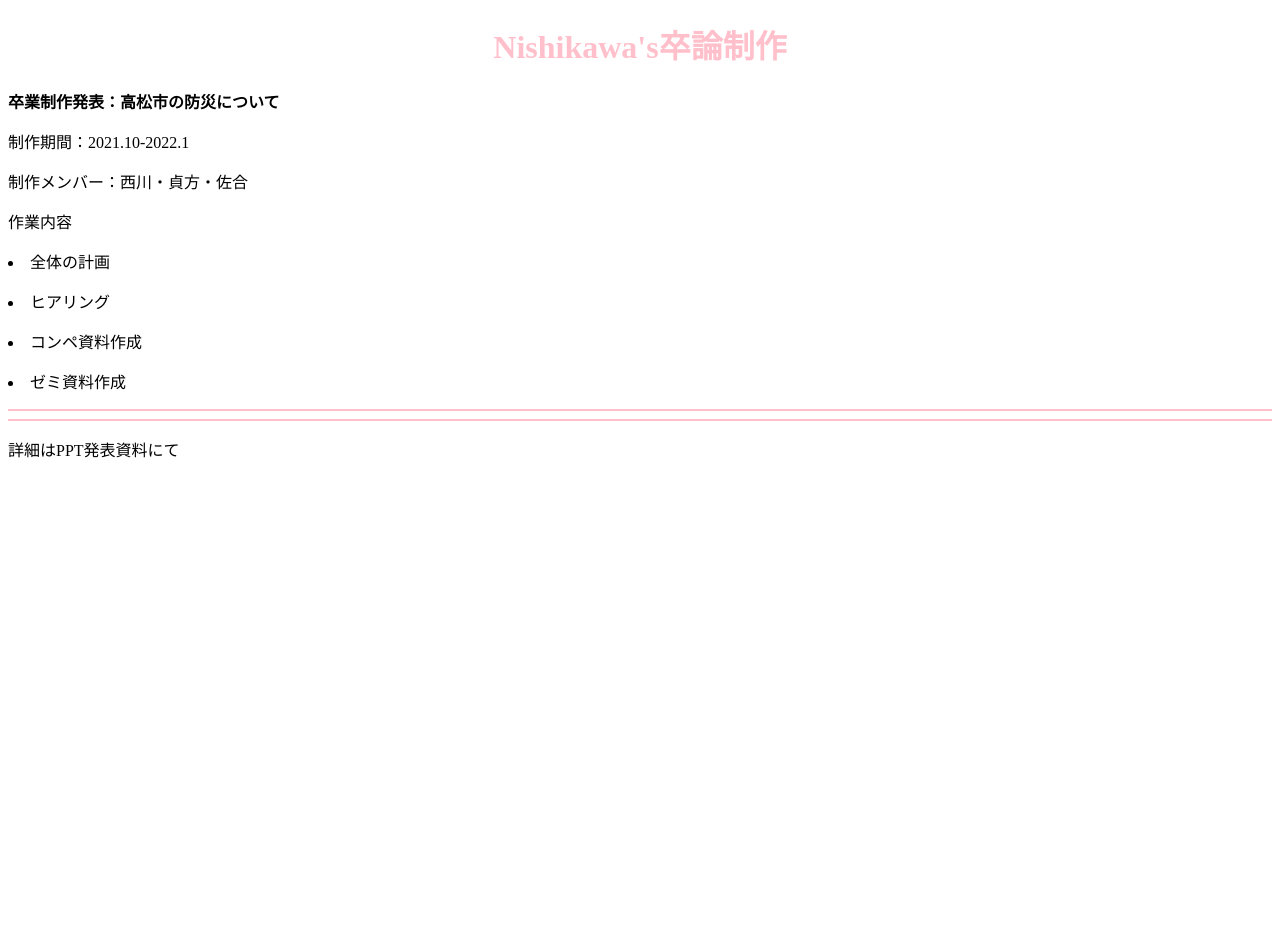
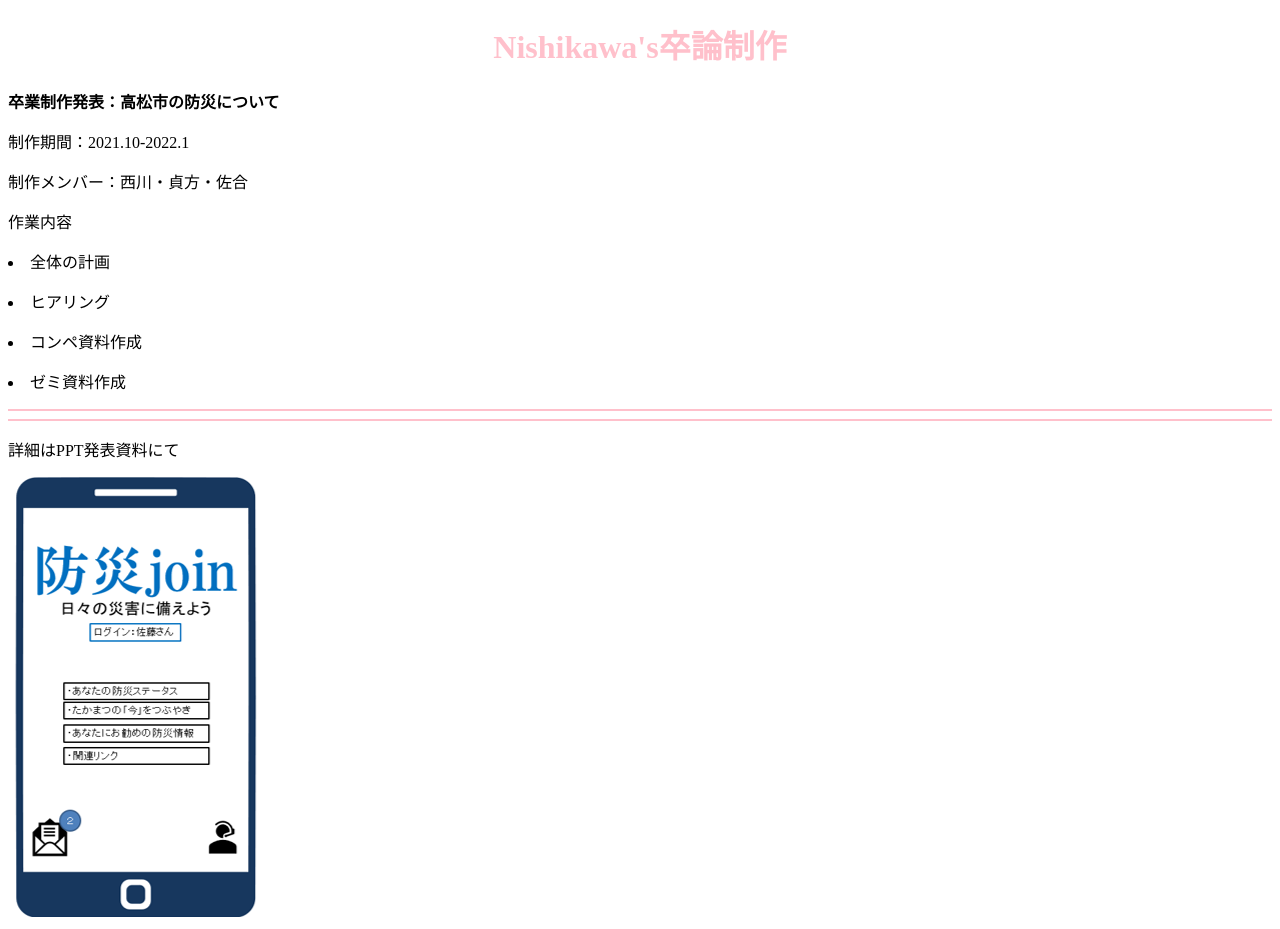
Before and after one commit to kananan06/kananan06.github.io, a plain HTML site: page index.html in a window 1280 px wide. Before the commit the page ends 800 px from the top, so only its background shows below. Drawn offline with Linux system fonts and the light colour scheme.

Commit message:
Update index.html

```diff
--- a/index.html
+++ b/index.html
@@ -23,5 +23,8 @@
   <p>詳細はPPT発表資料にて</p>
 
 
+ <img src="saigaijoin.png" alt="防災joinのホーム画像" title="防災joinのホーム画像">
+
+
   </body>
 </html>
```
